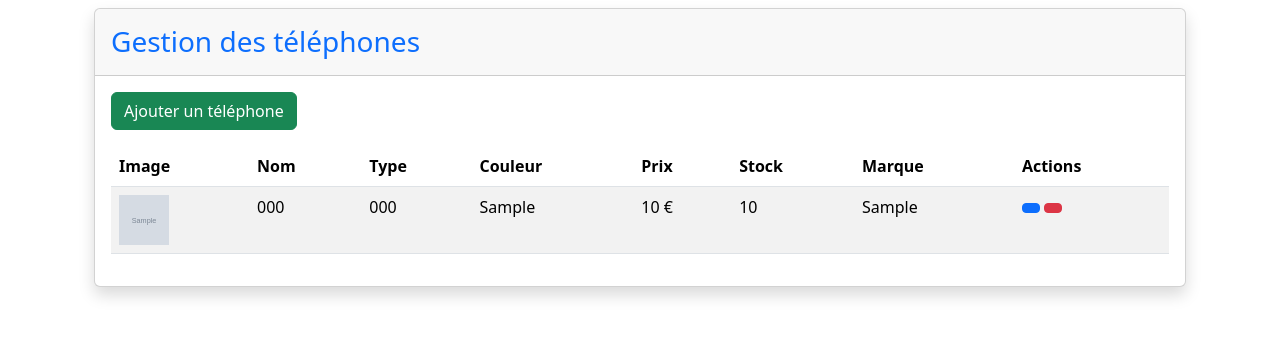
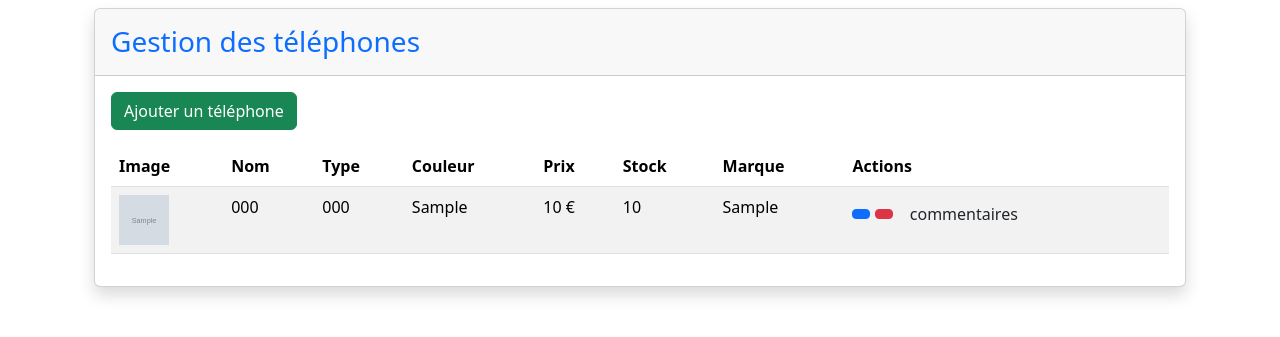
Before and after one commit to iruichek/sae2.04, a Flask app: page /admin/telephone/show in a window 1280 px wide. Shown: the part 64-401 px from the top of the page. Run offline with Flask 3, Linux system fonts and the light colour scheme; tables that the repository leaves empty or names only in its code hold one stand-in row (values such as "Sample post"); grey boxes marked "Sample" are stand-in pictures; some libraries are stand-ins or nearby versions.

Commit message:
bouton commentaires

```diff
--- a/templates/admin/telephone/show_telephone.html
+++ b/templates/admin/telephone/show_telephone.html
@@ -52,6 +52,10 @@
                                onclick="return confirm('Supprimer ce téléphone ?')">
                                 <i class="fas fa-trash"></i>
                             </a>
+                            <a href="/admin/telephone/show_telephone_commentaire={{tel.id_telephone}}"
+                               class="btn ">
+                               commentaires
+                            </a>
                         </td>
                     </tr>
                     {% endfor %}
```
